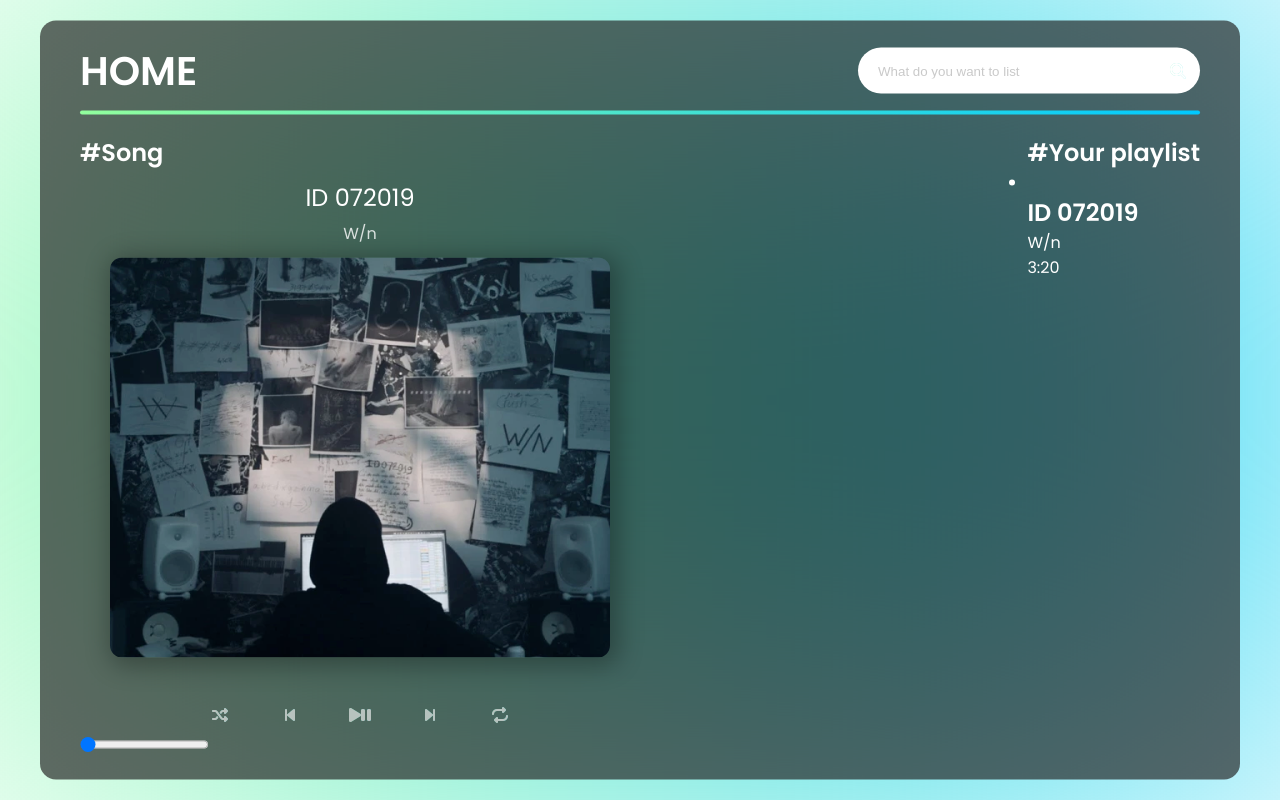
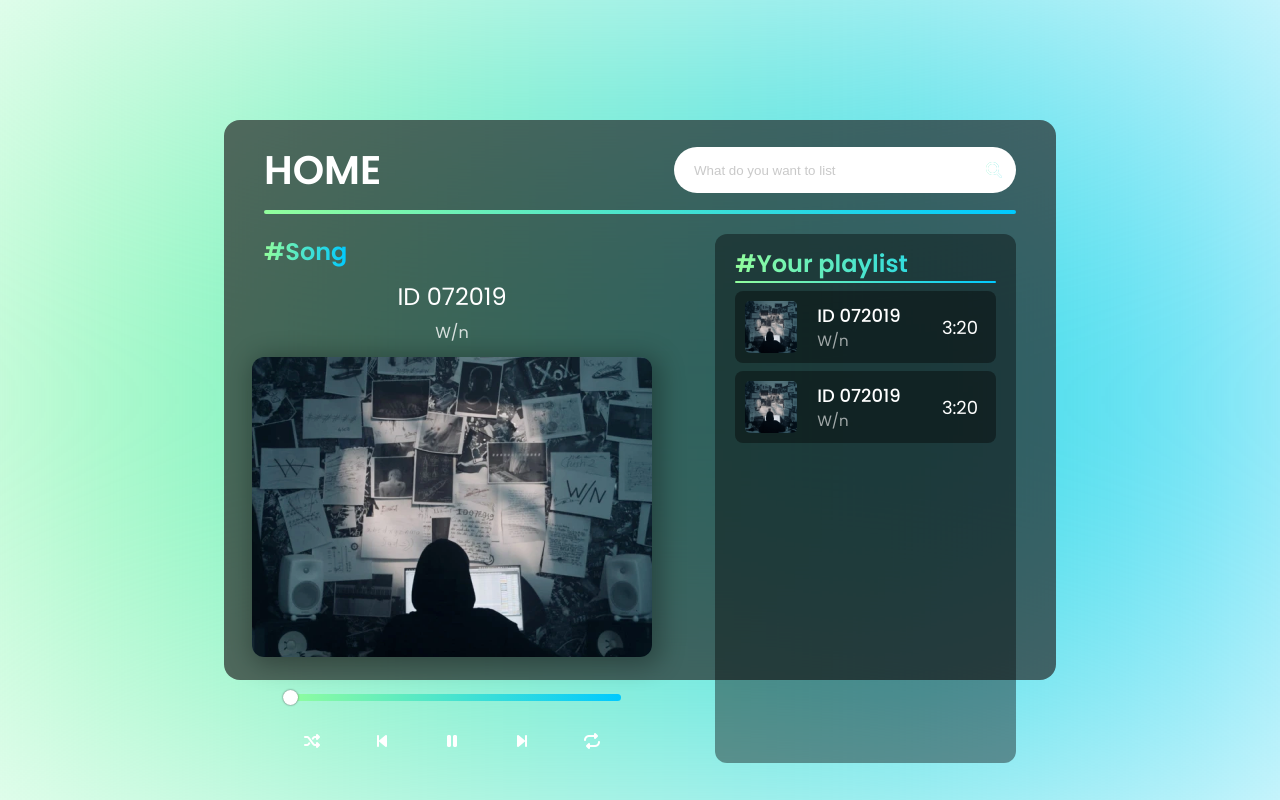
Before and after one commit to Giavix1302/Music-player, a plain HTML site: page index.html in a window 1280 px wide. Drawn offline with Linux system fonts and the light colour scheme.

Commit message:
design interface

```diff
--- a/index.html
+++ b/index.html
@@ -47,7 +47,7 @@
         <div class="line"></div>
 
         <div class="wrap-content">
-            <div class="player">
+            <div class="player playing">
                 <h2 class="player__header">#Song</h2>
                 <div class="player-body">
                     <div class="player__heading">
@@ -58,6 +58,9 @@
                         <img src="./assets/author/no1-Wn.png" alt="" class="cd__cd-thumb">
                     </div>
 
+                    <div class="background-control">
+                        <input type="range" class="progress" value="0" step="1" min="0" max="200">
+
                         <!-- Control -->
                         <div class="control">
                             <div class="btn btn-random">
@@ -67,8 +70,8 @@
                                 <i class="fa-solid fa-backward-step"></i>
                             </div>
                             <div class="btn btn-toggle-play">
-                            <i class="fa-solid fa-play"></i>
-                            <i class="fa-solid fa-pause"></i>
+                                <i class="fa-solid fa-play icon-play"></i>
+                                <i class="fa-solid fa-pause icon-pause"></i>
                             </div>
                             <div class="btn btn-next">
                                 <i class="fa-solid fa-forward-step"></i>
@@ -78,19 +81,31 @@
                             </div>
                         </div>
                     </div>
-                <input type="range" class="progress" value="0" step="1" min="0" max="200">
+                </div>
+
             </div>
             <div class="playlist">
                 <h2 class="playlist__header">#Your playlist</h2>
                 <ul class="list-songs">
                     <li class="item-song">
-                        <img src="" alt="" class="item-song__img">
+                        <img src="./assets/author/no1-Wn.png" alt="" class="item-song__img">
                         <div class="item-song__info">
-                            <h2 class="item-song__name">ID 072019</h2>
+                            <h4 class="item-song__name">ID 072019</h4>
                             <p class="item-song__author">W/n</p>
                         </div>
                         <div class="item-song__time">3:20</div>
                     </li>
+
+                    <li class="item-song">
+                        <img src="./assets/author/no1-Wn.png" alt="" class="item-song__img">
+                        <div class="item-song__info">
+                            <h4 class="item-song__name">ID 072019</h4>
+                            <p class="item-song__author">W/n</p>
+                        </div>
+                        <div class="item-song__time">3:20</div>
+                    </li>
+
+
                 </ul>
             </div>
         </div>
--- a/styles.css
+++ b/styles.css
@@ -26,10 +26,7 @@ html {
 .btn {
     width: 40px;
     height: 40px;
-    background-image: linear-gradient(to right, #92FE9D, #00C9FF);
-    background-clip: text;
 
-    opacity: 0.6;
     border-radius: 50%;
     display: flex;
     justify-content: center;
@@ -48,7 +45,8 @@ html {
 }
 
 .music-player {
-    width: 1200px;
+    width: 65%;
+    height: 70vh;
     position: absolute;
     top: 50%;
     left: 50%;
@@ -117,6 +115,13 @@ html {
     width: 50%;
 }
 
+.player__header {
+    display: inline-block;
+    background-image: linear-gradient(to right, #92FE9D, #00C9FF);
+    -webkit-background-clip: text;
+    -webkit-text-fill-color: transparent;
+}
+
 .player-body {
     display: flex;
     flex-direction: column;
@@ -146,16 +151,152 @@ html {
 .cd__cd-thumb {
     margin-top: 12px;
     display: inline-block;
-    width: 500px;
-    height: 400px;
+    width: 400px;
+    height: 300px;
     object-fit: cover;
     border-radius: 12px;
     -webkit-box-shadow: 4px 4px 24px 0px rgba(0,0,0,0.3);
     box-shadow: 4px 4px 24px 5px rgba(0,0,0,0.3);
 }
 
+.background-control {
+    width: 100%;
+    display: flex;
+    flex-direction: column;
+    align-items: center;
+    margin-top: 30px;
+}
+
+.progress {
+    -webkit-appearance: none;
+    width: 90%;
+    height: 7px;
+    background: rgba(255, 255, 255, 0.6);
+    border-radius: 5px;
+    background-image: linear-gradient(to right, #92FE9D, #00C9FF);
+    background-size: 100% 100%;
+    background-repeat: no-repeat;
+    margin: 0 20px;
+}
+
+.progress::-webkit-slider-thumb {
+    -webkit-appearance: none;
+    height: 15px;
+    width: 15px;
+    border-radius: 50%;
+    background: #fff;
+    cursor: pointer;
+    box-shadow: 0 0 2px 0 #555;
+    transition:  .3s ease-in-out;
+  }
+
+.progress::-webkit-slider-runnable-track  {
+    -webkit-appearance: none;
+    box-shadow: none;
+    border: none;
+    background: transparent;
+}
+
 .control {
-    margin-top: 30px;
     display: flex;
     column-gap: 30px;
+    margin-top: 20px;
 }
+
+.player .icon-pause {
+    display: none;
+}
+
+.player.playing .icon-pause {
+    display: inline-block;
+}
+
+.player.playing .icon-play {
+    display: none;
+}
+
+/* Playlist */
+.playlist {
+    width: 40%;
+    background-color: #00000065;
+    border-radius: 12px;
+    padding: 12px 20px;
+    max-height: 100%;
+}
+
+.playlist__header {
+    background-image: linear-gradient(to right, #92FE9D, #00C9FF);
+    -webkit-background-clip: text;
+    -webkit-text-fill-color: transparent;
+    margin-bottom: 8px;
+}
+
+.playlist__header::after {
+    content: '';
+    display: block;
+    width: 100%;
+    height: 2px;
+    border-radius: 999px;
+    background: linear-gradient(to right, #92FE9D, #00C9FF);
+}
+
+.list-songs {
+    height: 460px;
+    overflow: auto;
+}
+
+
+
+.item-song {
+    list-style-type: none;
+    display: flex;
+    align-items: center;
+    background-color: #00000065;
+    padding: 10px 10px;
+    border-radius: 8px;
+    margin-bottom: 8px;
+}
+
+.item-song__img {
+    width: 52px;
+    height: 52px;
+    object-fit: cover;
+    border-radius: 5px;
+    margin-right: 20px;
+    display: inline-block;
+}
+
+.item-song__info {
+    margin-right: auto;
+}
+
+.item-song__name {
+    font-size: 18px;
+    font-weight: 500;
+}
+
+.item-song__author {
+    font-size: 15px;
+    opacity: 0.6;
+}
+
+.item-song__time {
+    font-size: 18px;
+    margin-right: 8px;
+}
+
+::-webkit-scrollbar {
+    width: 5px;
+}
+
+::-webkit-scrollbar-track {
+    background: #fafafa79;
+}
+
+::-webkit-scrollbar-thumb {
+    background: #c9c9c9;
+}
+
+::-webkit-scrollbar-thumb:hover {
+    background: linear-gradient(to top, #92FE9D, #00C9FF);
+  }
```
Lines whose indentation alone changed are shown as unchanged.
